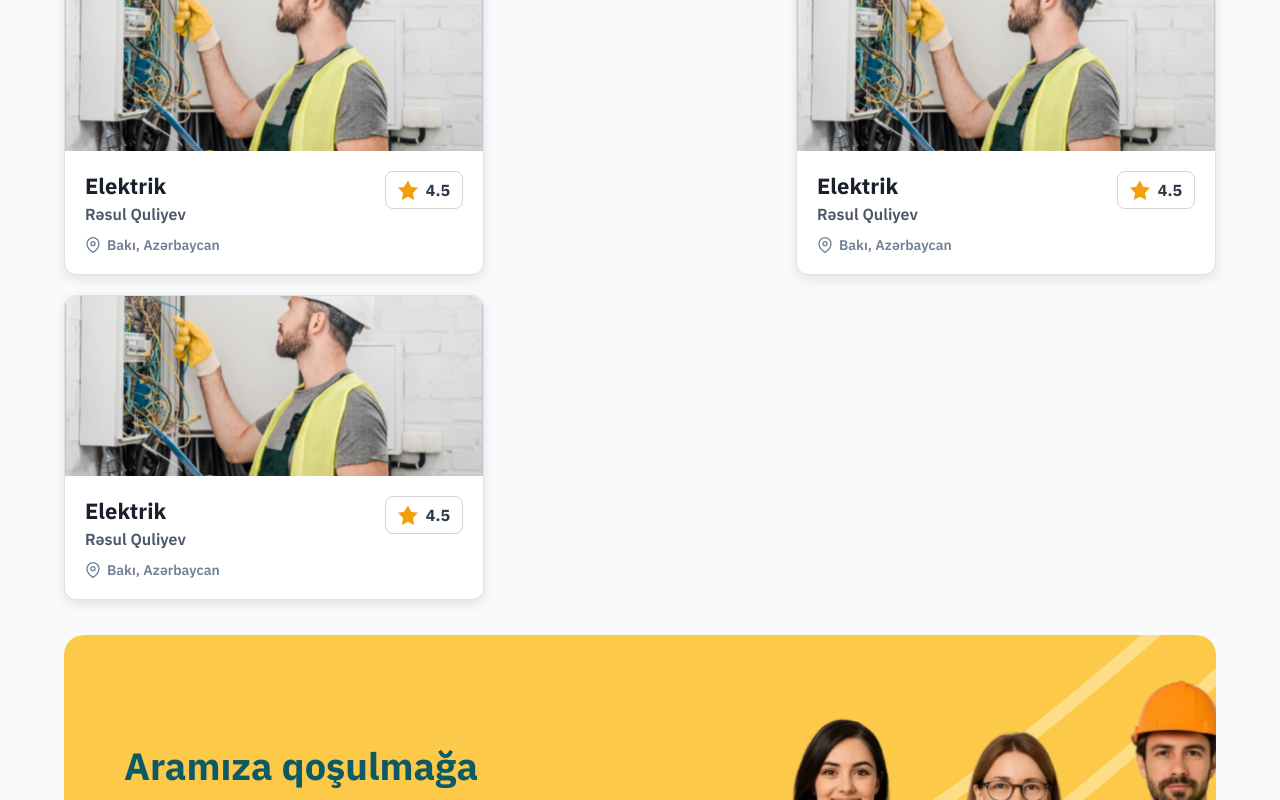
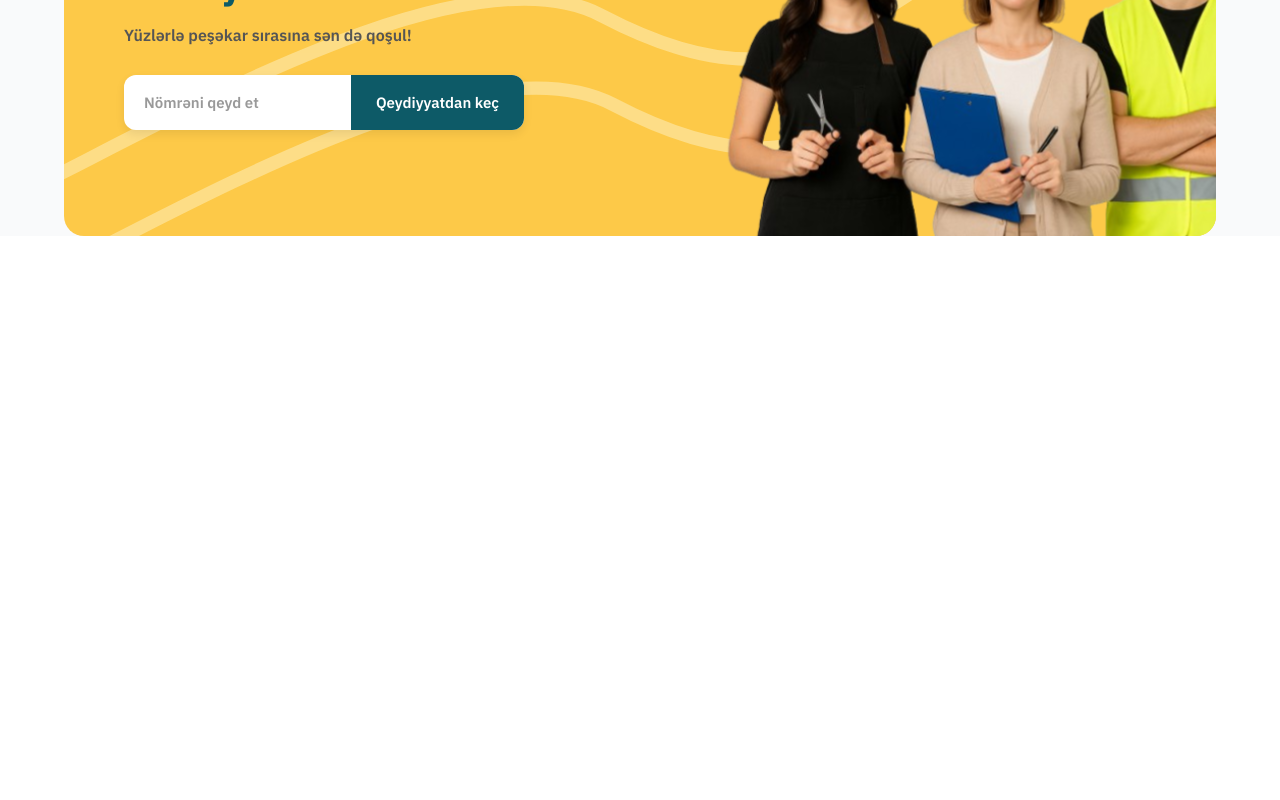
Before and after one commit to Yunis003/BDA-Pesekarlar.az, a React (Vite) app: page / in a window 1280 px wide. Shown: the part 2488-3288 px from the top of the page. After the commit the page ends 2724 px from the top, so only its background shows below. Built offline with nearby package versions, Linux system fonts and the light colour scheme.

Commit message:
Remove Unnecessary Things

```diff
--- a/src/Components/Card.jsx
+++ b/src/Components/Card.jsx
@@ -1,24 +1,17 @@
-import React from 'react';
-import './card.css'; // Bütün stillər bu fayldan gəlir
-import Card1 from '../assets/card1.svg'; // Sizin əlavə etdiyiniz şəkil importu
-import arrow from '../assets/arrow-down.svg'; // "Daha Cox" üçün ox şəkli (yeri dəyişə bilər)
+import './card.css';
+import Card1 from '../assets/card1.svg';
+import arrow from '../assets/arrow-down.svg';
 
-const CardWithHeader = () => {
+const Card = () => {
   return (
-    // Bütün elementləri saxlayan ümumi konteyner
     <section className="component-container">
-
-      {/* Sizin əlavə etdiyiniz yuxarı hissə (header) */}
       <div className="categories-hero">
         <h2>Ustalarimiz</h2>
-        {/* Inline style əvəzinə CSS class-ı istifadə etmək daha məsləhətlidir */}
         <a href="#" className="see-more-link">
           <span>Daha Çox</span>
           <img src={arrow} alt="arrow-right" className="arrow-icon" />
         </a>
       </div>
-
-      {/* Əvvəlki Kart Komponenti */}
       <div className="main-profiles">
         <div className="profile-card">
           <div className="card-image-container">
@@ -29,7 +22,6 @@ const CardWithHeader = () => {
               <h2 className="card-title">Elektrik</h2>
               <p className="card-subtitle">Rəsul Quliyev</p>
               <div className="card-location">
-              {/* Location Pin SVG ikonu */}
                 <svg
                   xmlns="http://www.w3.org/2000/svg"
                   width="16"
@@ -49,7 +41,6 @@ const CardWithHeader = () => {
               </div>
             </div>
             <div className="card-rating">
-            {/* Star SVG ikonu */}
               <svg
                 xmlns="http://www.w3.org/2000/svg"
                 width="20"
@@ -64,7 +55,6 @@ const CardWithHeader = () => {
             </div>
           </div>
         </div>
-
         <div className="profile-card">
           <div className="card-image-container">
             <img src={Card1} alt="Profile" className="card-image" />
@@ -74,7 +64,6 @@ const CardWithHeader = () => {
               <h2 className="card-title">Elektrik</h2>
               <p className="card-subtitle">Rəsul Quliyev</p>
               <div className="card-location">
-              {/* Location Pin SVG ikonu */}
                 <svg
                   xmlns="http://www.w3.org/2000/svg"
                   width="16"
@@ -94,7 +83,6 @@ const CardWithHeader = () => {
               </div>
             </div>
             <div className="card-rating">
-            {/* Star SVG ikonu */}
               <svg
                 xmlns="http://www.w3.org/2000/svg"
                 width="20"
@@ -109,8 +97,6 @@ const CardWithHeader = () => {
             </div>
           </div>
         </div>
-
-
         <div className="profile-card">
           <div className="card-image-container">
             <img src={Card1} alt="Profile" className="card-image" />
@@ -120,7 +106,6 @@ const CardWithHeader = () => {
               <h2 className="card-title">Elektrik</h2>
               <p className="card-subtitle">Rəsul Quliyev</p>
               <div className="card-location">
-              {/* Location Pin SVG ikonu */}
                 <svg
                   xmlns="http://www.w3.org/2000/svg"
                   width="16"
@@ -140,7 +125,6 @@ const CardWithHeader = () => {
               </div>
             </div>
             <div className="card-rating">
-            {/* Star SVG ikonu */}
               <svg
                 xmlns="http://www.w3.org/2000/svg"
                 width="20"
@@ -155,8 +139,6 @@ const CardWithHeader = () => {
             </div>
           </div>
         </div>
-
-
         <div className="profile-card">
           <div className="card-image-container">
             <img src={Card1} alt="Profile" className="card-image" />
@@ -166,7 +148,6 @@ const CardWithHeader = () => {
               <h2 className="card-title">Elektrik</h2>
               <p className="card-subtitle">Rəsul Quliyev</p>
               <div className="card-location">
-              {/* Location Pin SVG ikonu */}
                 <svg
                   xmlns="http://www.w3.org/2000/svg"
                   width="16"
@@ -186,7 +167,6 @@ const CardWithHeader = () => {
               </div>
             </div>
             <div className="card-rating">
-            {/* Star SVG ikonu */}
               <svg
                 xmlns="http://www.w3.org/2000/svg"
                 width="20"
@@ -201,7 +181,6 @@ const CardWithHeader = () => {
             </div>
           </div>
         </div>
-
         <div className="profile-card">
           <div className="card-image-container">
             <img src={Card1} alt="Profile" className="card-image" />
@@ -211,7 +190,6 @@ const CardWithHeader = () => {
               <h2 className="card-title">Elektrik</h2>
               <p className="card-subtitle">Rəsul Quliyev</p>
               <div className="card-location">
-              {/* Location Pin SVG ikonu */}
                 <svg
                   xmlns="http://www.w3.org/2000/svg"
                   width="16"
@@ -231,7 +209,6 @@ const CardWithHeader = () => {
               </div>
             </div>
             <div className="card-rating">
-            {/* Star SVG ikonu */}
               <svg
                 xmlns="http://www.w3.org/2000/svg"
                 width="20"
@@ -246,7 +223,6 @@ const CardWithHeader = () => {
             </div>
           </div>
         </div>
-
         <div className="profile-card">
           <div className="card-image-container">
             <img src={Card1} alt="Profile" className="card-image" />
@@ -256,7 +232,6 @@ const CardWithHeader = () => {
               <h2 className="card-title">Elektrik</h2>
               <p className="card-subtitle">Rəsul Quliyev</p>
               <div className="card-location">
-              {/* Location Pin SVG ikonu */}
                 <svg
                   xmlns="http://www.w3.org/2000/svg"
                   width="16"
@@ -276,7 +251,6 @@ const CardWithHeader = () => {
               </div>
             </div>
             <div className="card-rating">
-            {/* Star SVG ikonu */}
               <svg
                 xmlns="http://www.w3.org/2000/svg"
                 width="20"
@@ -291,7 +265,6 @@ const CardWithHeader = () => {
             </div>
           </div>
         </div>
-
         <div className="profile-card">
           <div className="card-image-container">
             <img src={Card1} alt="Profile" className="card-image" />
@@ -301,7 +274,6 @@ const CardWithHeader = () => {
               <h2 className="card-title">Elektrik</h2>
               <p className="card-subtitle">Rəsul Quliyev</p>
               <div className="card-location">
-              {/* Location Pin SVG ikonu */}
                 <svg
                   xmlns="http://www.w3.org/2000/svg"
                   width="16"
@@ -321,7 +293,6 @@ const CardWithHeader = () => {
               </div>
             </div>
             <div className="card-rating">
-            {/* Star SVG ikonu */}
               <svg
                 xmlns="http://www.w3.org/2000/svg"
                 width="20"
@@ -336,7 +307,6 @@ const CardWithHeader = () => {
             </div>
           </div>
         </div>
-
         <div className="profile-card">
           <div className="card-image-container">
             <img src={Card1} alt="Profile" className="card-image" />
@@ -346,7 +316,6 @@ const CardWithHeader = () => {
               <h2 className="card-title">Elektrik</h2>
               <p className="card-subtitle">Rəsul Quliyev</p>
               <div className="card-location">
-              {/* Location Pin SVG ikonu */}
                 <svg
                   xmlns="http://www.w3.org/2000/svg"
                   width="16"
@@ -366,7 +335,6 @@ const CardWithHeader = () => {
               </div>
             </div>
             <div className="card-rating">
-            {/* Star SVG ikonu */}
               <svg
                 xmlns="http://www.w3.org/2000/svg"
                 width="20"
@@ -381,58 +349,9 @@ const CardWithHeader = () => {
             </div>
           </div>
         </div>
-
-      <div className="profile-card">
-        <div className="card-image-container">
-          <img src={Card1} alt="Profile" className="card-image" />
       </div>
-        <div className="card-content">
-          <div className="card-info">
-            <h2 className="card-title">Elektrik</h2>
-            <p className="card-subtitle">Rəsul Quliyev</p>
-            <div className="card-location">
-              {/* Location Pin SVG ikonu */}
-              <svg
-                xmlns="http://www.w3.org/2000/svg"
-                width="16"
-                height="16"
-                viewBox="0 0 24 24"
-                fill="none"
-                stroke="currentColor"
-                strokeWidth="2"
-                strokeLinecap="round"
-                strokeLinejoin="round"
-                className="location-icon"
-              >
-                <path d="M21 10c0 7-9 13-9 13s-9-6-9-13a9 9 0 0 1 18 0z"></path>
-                <circle cx="12" cy="10" r="3"></circle>
-              </svg>
-              <span>Bakı, Azərbaycan</span>
-            </div>
-          </div>
-          <div className="card-rating">
-            {/* Star SVG ikonu */}
-            <svg
-              xmlns="http://www.w3.org/2000/svg"
-              width="20"
-              height="20"
-              viewBox="0 0 24 24"
-              fill="currentColor"
-              className="star-icon"
-            >
-              <path d="M12 .587l3.668 7.568L24 9.423l-6 5.845L19.336 24 12 20.232 4.664 24 6 15.268 0 9.423l7.332-1.268L12 .587z" />
-            </svg>
-            <span>4.5</span>
-          </div>
-        </div>
-      </div>
-
-
-      </div>
-
-
     </section>
   );
 };
 
-export default CardWithHeader;
+export default Card;
--- a/src/Components/JoinUsCard.jsx
+++ b/src/Components/JoinUsCard.jsx
@@ -1,10 +1,8 @@
-import React from 'react';
-import './join.css'; // Stil faylını import edirik
-import professionalsImage from '../assets/join.svg'; // Şəkli import edirik
+import './join.css';
+import professionalsImage from '../assets/join.svg';
 
 const JoinUsCard = () => {
   return (
-
       <div className="join-us-card">
         <div className="join-us-content">
           <h2 className="join-us-title">
--- a/src/Components/card.css
+++ b/src/Components/card.css
@@ -1,28 +1,23 @@
-/* Google Fonts-dan istifadə etmək daha yaxşı görünüş verə bilər (opsional) */
-@import url('https://fonts.googleapis.com/css2?family=Nunito+Sans:wght@400;700&display=swap');
 
-/* Bütün komponenti saxlayan konteyner */
 .component-container {
-  width: 90%; /* Kartın eni ilə eyni və ya daha geniş ola bilər */
-  font-family: 'Nunito Sans', sans-serif; /* Şrift */
+  width: 90%;
+
 }
 
 .main-profiles{
     width: 100%;
     display: flex;
     justify-content: space-between;
-    flex-wrap: wrap; /* Kartların sətir-sətir düzülməsi */
-     /* Kartlar arasında boşluq */
+    flex-wrap: wrap;
     align-items:center;
     row-gap: 20px ;
+}
 
-}
-/* YENİ ƏLAVƏ OLUNAN HİSSƏ ÜÇÜN STİLLƏR */
 .categories-hero {
   display: flex;
-  justify-content: space-between; /* Elementləri kənarlara yaslayır */
-  align-items: center; /* Vertikal olaraq ortalayır */
-  margin-bottom: 20px; /* Başlıqla kart arasında boşluq */
+  justify-content: space-between;
+  align-items: center;
+  margin-bottom: 20px;
 }
 
 .categories-hero h2 {
@@ -34,7 +29,7 @@
 .see-more-link {
   display: flex;
   align-items: center;
-  gap: 8px; /* Yazı ilə ikon arasında boşluq */
+  gap: 8px;
   text-decoration: none;
   color:#111827;
   font-weight: 600;
@@ -48,12 +43,11 @@
 }
 
 .see-more-link:hover .arrow-icon {
-    transform: translateX(3px); /* Hover zamanı kiçik effekt */
+    transform: translateX(3px);
 }
 
-/* Əvvəlki Kart Stilləri (Dəyişiklik yoxdur) */
 .profile-card {
-  width: 420px; /* Konteynerin eninə tam uyğunlaşır */
+  width: 33%;
   background-color: #ffffff;
   border-radius: 12px;
   box-shadow: 0 4px 12px rgba(0, 0, 0, 0.1);
--- a/src/Components/categories.css
+++ b/src/Components/categories.css
@@ -25,7 +25,7 @@
     gap: 10px;
     .category1{
         border-radius: 10px;
-        width: 420px;
+        width: 32%;
         height: 170px;
         background-color: #FFF;
         display: flex;
--- a/src/Components/join.css
+++ b/src/Components/join.css
@@ -1,21 +1,14 @@
-/* Əvvəlki nümunədəki kimi Google Fonts-dan istifadə edə bilərsiniz */
-@import url('https://fonts.googleapis.com/css2?family=Montserrat:wght@400;500;700&display=swap');
-
-/* Ümumi konteyner üçün body stilləri (əvvəlki nümunədən) */
-
-
 .join-us-card {
   width: 90%;
   display: flex;
   align-items: center;
-  background-color: #fdc948; /* Sarı arxa fon */
+  background-color: #fdc948;
   border-radius: 20px;
   padding: 40px 60px;
   position: relative;
   overflow: hidden;
 }
 
-/* Arxa fondakı dalğalı xətlər */
 .join-us-card::before {
   content: '';
   position: absolute;
@@ -34,19 +27,19 @@
 .join-us-content {
   flex: 1;
   position: relative;
-  z-index: 2; /* Məzmunun arxa fondakı xətlərin üzərində olması üçün */
+  z-index: 2;
 }
 
 .join-us-image-container {
   flex: 1;
   display: flex;
   justify-content: flex-end;
-  align-items: flex-end; /* Şəkli aşağıya yerləşdirir */
+  align-items: flex-end;
   position: relative;
   z-index: 2;
-  align-self: flex-end; /* Konteynerin aşağısına yapışdırır */
-  margin-right: -90px; /* Şəklin bir hissəsini sağa çıxarır */
-  margin-bottom: -55px; /* Şəkli aşağı çıxarır */
+  align-self: flex-end;
+  margin-right: -90px;
+  margin-bottom: -55px;
 }
 
 .professionals-image {
@@ -100,7 +93,7 @@
   font-weight: 500;
   border-radius: 0 12px 12px 0;
   cursor: pointer;
-  white-space: nowrap; /* "Qeydiyyatdan keç" mətninin qırılmaması üçün */
+  white-space: nowrap;
   transition: background-color 0.3s ease;
 }
 
@@ -108,8 +101,6 @@
   background-color: #0a4650;
 }
 
-
-/* Responsiv dizayn */
 @media (max-width: 992px) {
   .join-us-card {
   flex-direction: column;
@@ -118,8 +109,8 @@
   }
 
   .join-us-image-container {
-    order: 1; /* Şəkil yuxarıda */
-    margin: -50px 0 20px 0; /* Boşluqları tənzimləyirik */
+  order: 1;
+  margin: -50px 0 20px 0;
   align-self: center;
   }
 
@@ -128,11 +119,11 @@
   }
 
   .join-us-content {
-    order: 2; /* Mətn aşağıda */
+  order: 2;
   }
 
   .join-us-form {
-    margin: 0 auto; /* Formu mərkəzə gətirir */
+  margin: 0 auto;
   }
 }
 
```
Lines whose indentation alone changed are shown as unchanged.
